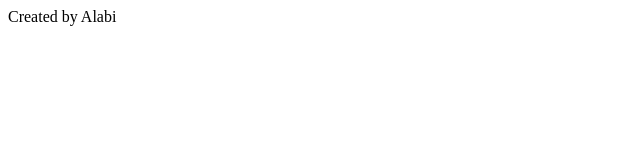
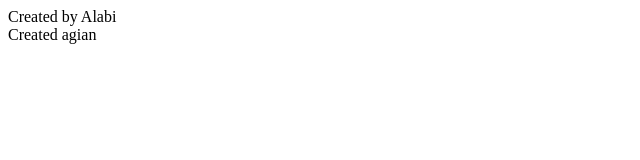
Before and after one commit to aalabi/class2003, a plain HTML site: page alabi.html in a window 1280 px wide. Shown: the full height of the page, 0-640 px from the left. Drawn offline with Linux system fonts and the light colour scheme.

Commit message:
add 2nd line

```diff
--- a/alabi.html
+++ b/alabi.html
@@ -4,6 +4,7 @@
 	<title>Alabi</title>
 </head>
 <body>
-	Created by Alabi
+	Created by Alabi<br/>
+	Created agian
 </body>
 </html>
```
